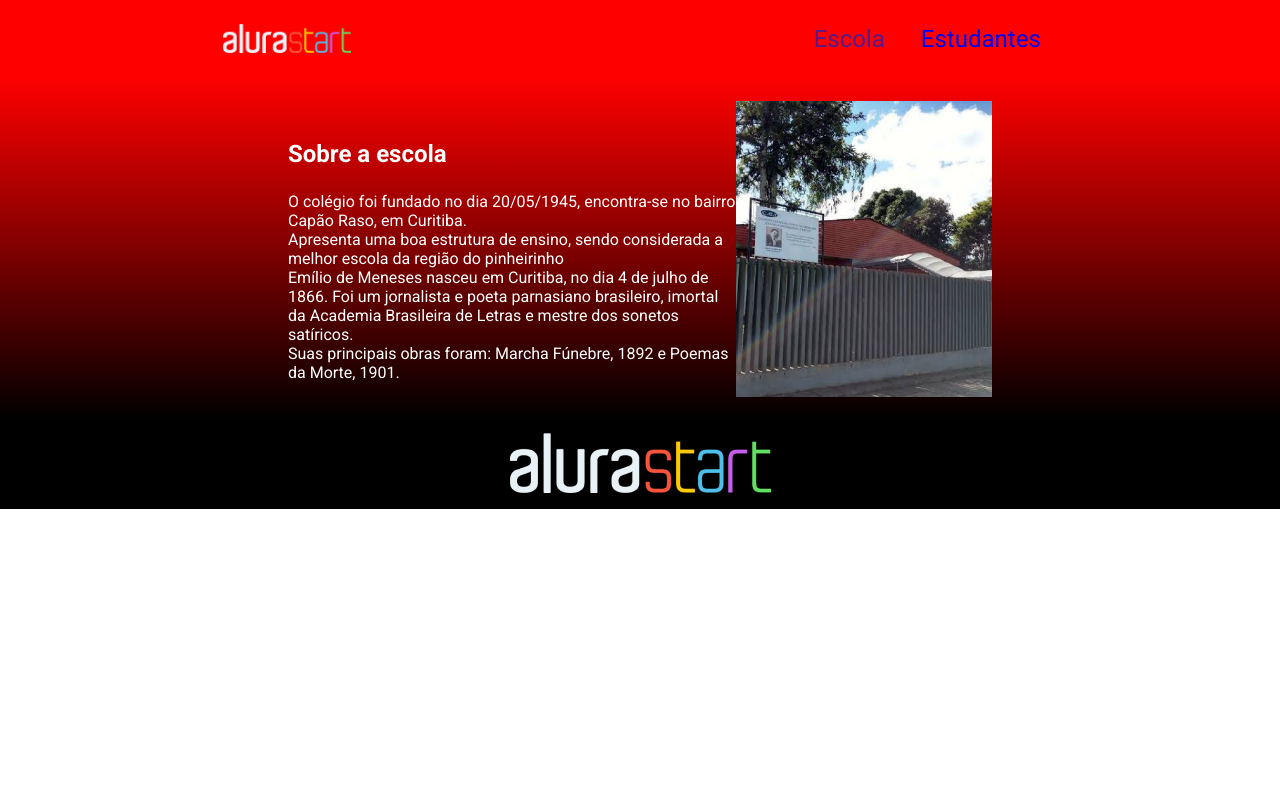
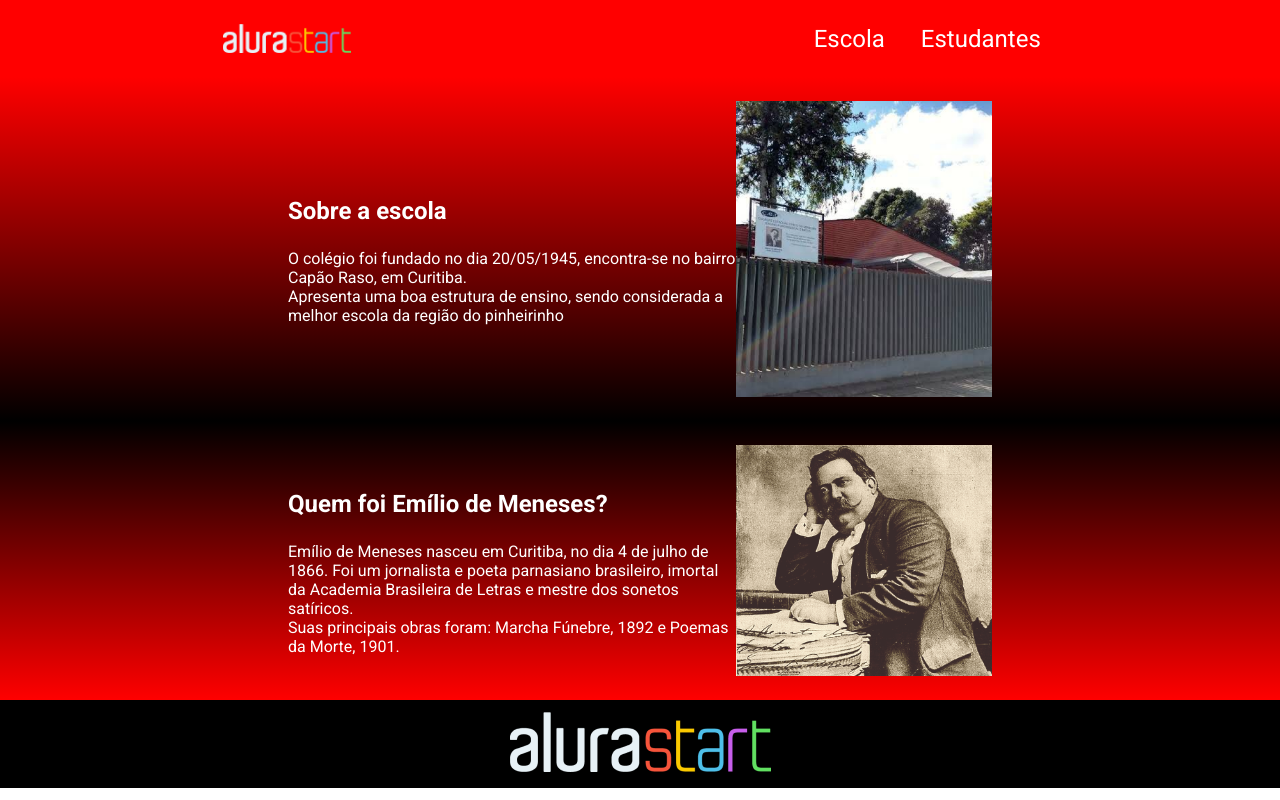
Before and after one commit to Eduardoooo16/sitee, a plain HTML site: page index.html in a window 1280 px wide. Drawn offline with Linux system fonts and the light colour scheme.

Commit message:
Add files via upload

```diff
--- a/index.html
+++ b/index.html
@@ -25,12 +25,17 @@
         <h2 class="escola-titulo">Sobre a escola</h2>
         <p class="escola-texto-um">O colégio foi fundado no dia 20/05/1945, encontra-se no bairro Capão Raso, em Curitiba.</p>
         <p class="escola-texto-dois">Apresenta uma boa estrutura de ensino, sendo considerada a melhor escola da região do pinheirinho</p>
-        <p class="escola-texto-tres">Emílio de Meneses nasceu em Curitiba, no dia 4 de julho de 1866. Foi um jornalista e poeta parnasiano brasileiro, imortal da Academia Brasileira de Letras e mestre dos sonetos satíricos.</p>
-        <p class="escola-texto-quatro">Suas principais obras foram: Marcha Fúnebre, 1892 e Poemas da Morte, 1901.</p>
     </div>
       <img class="escola-imagem" src="image 1.png" alt="imagem da escola">
 </section>
-
+<section class="emílio-de-meneses">
+<div class="emílio-de-meneses-div-conteudo">
+    <h2 class="emílio-de-meneses-titulo">Quem foi Emílio de Meneses?</h2>
+    <p class="emílio-de-meneses-texto-um">Emílio de Meneses nasceu em Curitiba, no dia 4 de julho de 1866. Foi um jornalista e poeta parnasiano brasileiro, imortal da Academia Brasileira de Letras e mestre dos sonetos satíricos.</p>
+    <p class="emílio-de-meneses-texto-dois">Suas principais obras foram: Marcha Fúnebre, 1892 e Poemas da Morte, 1901.</p>
+</div>
+  <img class="emílio-de-meneses-imagem" src="Emílio_de_Meneses_1911.png" alt="imagem de emílio de meneses">
+</section>
 <footer class="rodape">
 <img class="rodape-imagem"src="alurastart logo 1.png" alt="logo da alura start">
 </footer>
--- a/style.css
+++ b/style.css
@@ -23,6 +23,11 @@ width: 10%;
     display: inline-block;
     margin: 0 16px;
     font-size: 24px;
+    color: white;
+}
+
+.cabeçalho-lista-item:hover{
+    color: aqua;
 }
 
 .escola-imagem{
@@ -53,6 +58,27 @@ width: 10%;
 .estudante-icone{
     width: 24px;
     padding: 24px;
+}
+
+.emílio-de-meneses{
+    background-image: linear-gradient(#000000,#FF0000);
+    color: white;
+    display: flex;
+    justify-content: center;
+    align-items: center;
+    padding: 24px 0;
+}
+
+.emílio-de-meneses-div-conteudo{
+    width: 35%;
+}
+
+.emílio-de-meneses-titulo{
+    padding: 24px 0;
+}
+
+.emílio-de-meneses-imagem{
+    width: 20%;
 }
 
 .estudante-div{
```
Also changed, not shown: segundo.html (+4 -0 lines), Emílio_de_Meneses_1911.png (added).
